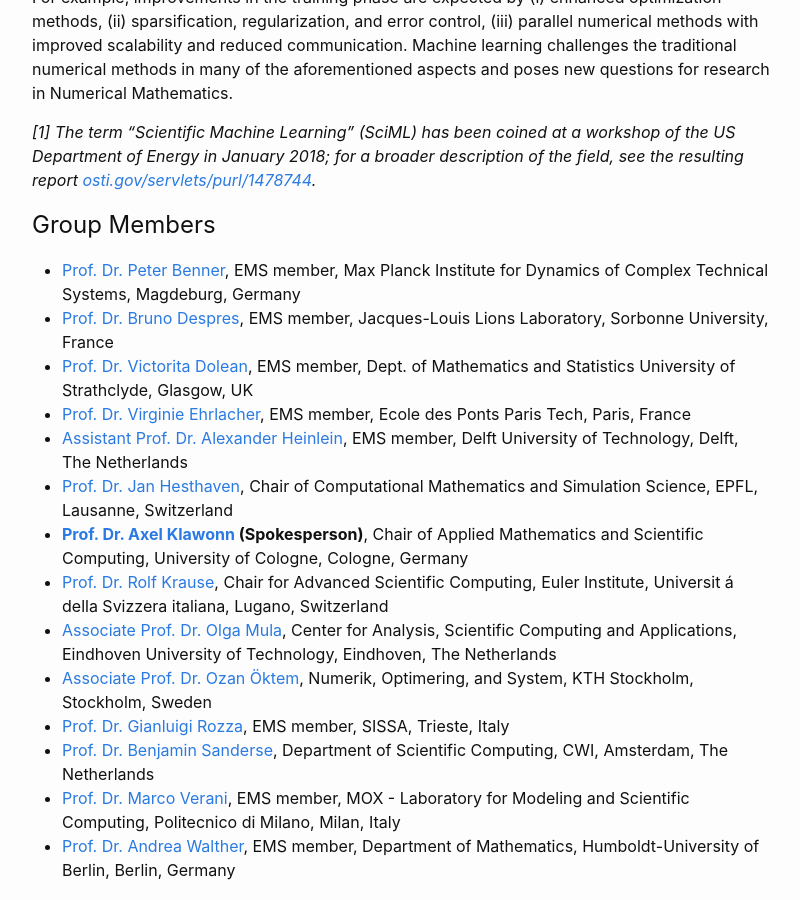
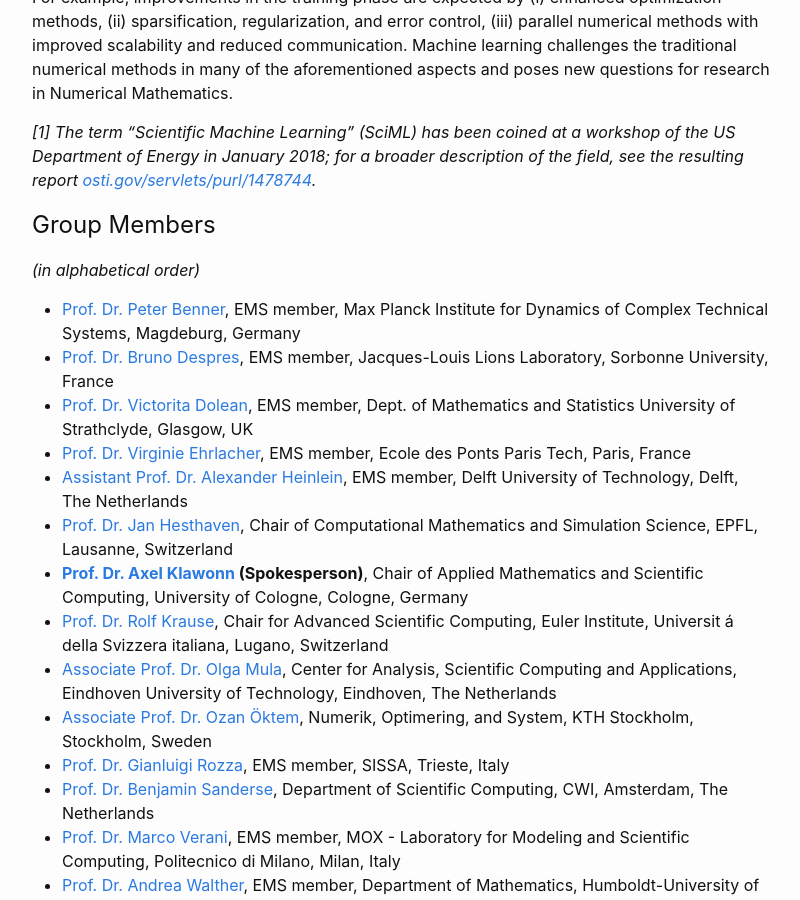
Before and after one commit to EMS-TAG-SciML/ems-tag-sciml.github.io, a Jekyll site: the page built from index.md, in a window 1280 px wide and 900 px high, scrolled down 1010 px. Shown: the whole window, without its empty margins (238-1038 px from the left). Built offline with Jekyll 4.4.1, drawn with Linux system fonts in a browser that asks for light colours.

Commit message:
Fix email links and specify "alphabetical order"

```diff
--- a/index.md
+++ b/index.md
@@ -30,20 +30,22 @@ In the field of numerically efficient machine learning, new or improved numerica
 
 ## Group Members
 
+<i>(in alphabetical order)</i>
+
 * [Prof. Dr. Peter Benner](mailto:benner@mpi-magdeburg.mpg.de), EMS member, Max Planck Institute for Dynamics of Complex Technical Systems, Magdeburg, Germany
-* [Prof. Dr. Bruno Despres](bruno.despres@sorbonne-universite.fr), EMS member, Jacques-Louis Lions Laboratory, Sorbonne University, France
-* [Prof. Dr. Victorita Dolean](victorita.dolean@strath.ac.uk), EMS member, Dept. of Mathematics and Statistics University of Strathclyde, Glasgow, UK
-* [Prof. Dr. Virginie Ehrlacher](virginie.ehrlacher@enpc.fr), EMS member, Ecole des Ponts Paris Tech, Paris, France
-* [Assistant Prof. Dr. Alexander Heinlein](email: A.Heinlein@tudelft.nl), EMS member, Delft University of Technology, Delft, The Netherlands
-* [Prof. Dr. Jan Hesthaven](jan.hesthaven@epfl.ch), Chair of Computational Mathematics and Simulation Science, EPFL, Lausanne, Switzerland
-* <b>[Prof. Dr. Axel Klawonn](axel.klawonn@uni-koeln.de) (Spokesperson)</b>, Chair of Applied Mathematics and Scientific Computing, University of Cologne, Cologne, Germany
-* [Prof. Dr. Rolf Krause](rolf.krause@usi.ch), Chair for Advanced Scientific Computing, Euler Institute, Universit á della Svizzera italiana, Lugano, Switzerland
-* [Associate Prof. Dr. Olga Mula](o.mula@tue.nl), Center for Analysis, Scientific Computing and Applications, Eindhoven University of Technology, Eindhoven, The Netherlands
-* [Associate Prof. Dr. Ozan Öktem](ozan@kth.se), Numerik, Optimering, and System, KTH Stockholm, Stockholm, Sweden
-* [Prof. Dr. Gianluigi Rozza](grozza@sissa.it), EMS member, SISSA, Trieste, Italy
-* [Prof. Dr. Benjamin Sanderse](B.Sanderse@cwi.nl), Department of Scientific Computing, CWI, Amsterdam, The Netherlands
-* [Prof. Dr. Marco Verani](marco.verani@polimi.it), EMS member, MOX - Laboratory for Modeling and Scientific Computing, Politecnico di Milano, Milan, Italy
-* [Prof. Dr. Andrea Walther](andrea.walther@math.hu-berlin.de), EMS member, Department of Mathematics, Humboldt-University of Berlin, Berlin, Germany
+* [Prof. Dr. Bruno Despres](mailto:bruno.despres@sorbonne-universite.fr), EMS member, Jacques-Louis Lions Laboratory, Sorbonne University, France
+* [Prof. Dr. Victorita Dolean](mailto:victorita.dolean@strath.ac.uk), EMS member, Dept. of Mathematics and Statistics University of Strathclyde, Glasgow, UK
+* [Prof. Dr. Virginie Ehrlacher](mailto:virginie.ehrlacher@enpc.fr), EMS member, Ecole des Ponts Paris Tech, Paris, France
+* [Assistant Prof. Dr. Alexander Heinlein](mailto:a.heinlein@tudelft.nl), EMS member, Delft University of Technology, Delft, The Netherlands
+* [Prof. Dr. Jan Hesthaven](mailto:jan.hesthaven@epfl.ch), Chair of Computational Mathematics and Simulation Science, EPFL, Lausanne, Switzerland
+* <b>[Prof. Dr. Axel Klawonn](mailto:axel.klawonn@uni-koeln.de) (Spokesperson)</b>, Chair of Applied Mathematics and Scientific Computing, University of Cologne, Cologne, Germany
+* [Prof. Dr. Rolf Krause](mailto:rolf.krause@usi.ch), Chair for Advanced Scientific Computing, Euler Institute, Universit á della Svizzera italiana, Lugano, Switzerland
+* [Associate Prof. Dr. Olga Mula](mailto:o.mula@tue.nl), Center for Analysis, Scientific Computing and Applications, Eindhoven University of Technology, Eindhoven, The Netherlands
+* [Associate Prof. Dr. Ozan Öktem](mailto:ozan@kth.se), Numerik, Optimering, and System, KTH Stockholm, Stockholm, Sweden
+* [Prof. Dr. Gianluigi Rozza](mailto:grozza@sissa.it), EMS member, SISSA, Trieste, Italy
+* [Prof. Dr. Benjamin Sanderse](mailto:b.sanderse@cwi.nl), Department of Scientific Computing, CWI, Amsterdam, The Netherlands
+* [Prof. Dr. Marco Verani](mailto:marco.verani@polimi.it), EMS member, MOX - Laboratory for Modeling and Scientific Computing, Politecnico di Milano, Milan, Italy
+* [Prof. Dr. Andrea Walther](mailto:andrea.walther@math.hu-berlin.de), EMS member, Department of Mathematics, Humboldt-University of Berlin, Berlin, Germany
 
 ## Events
 
```
